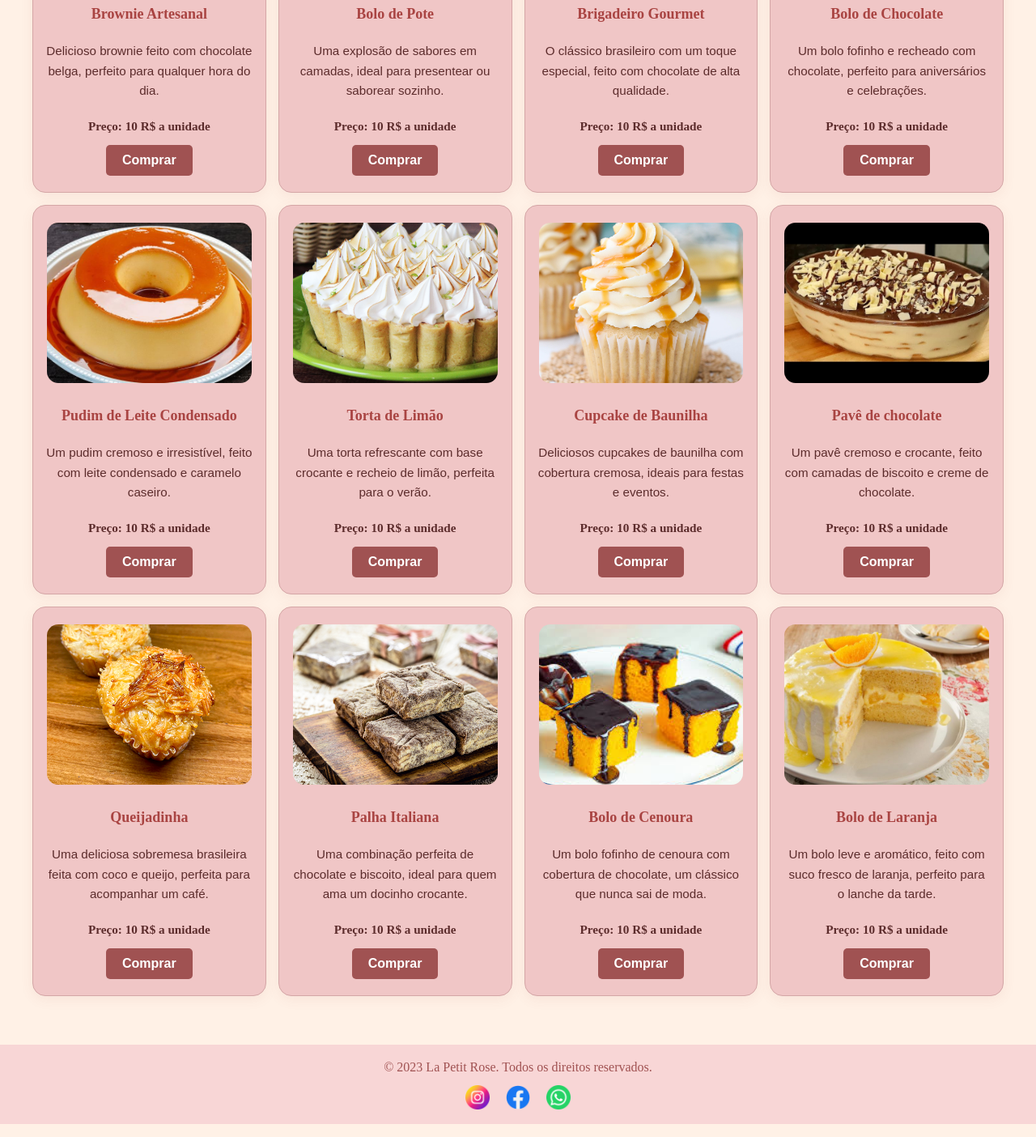
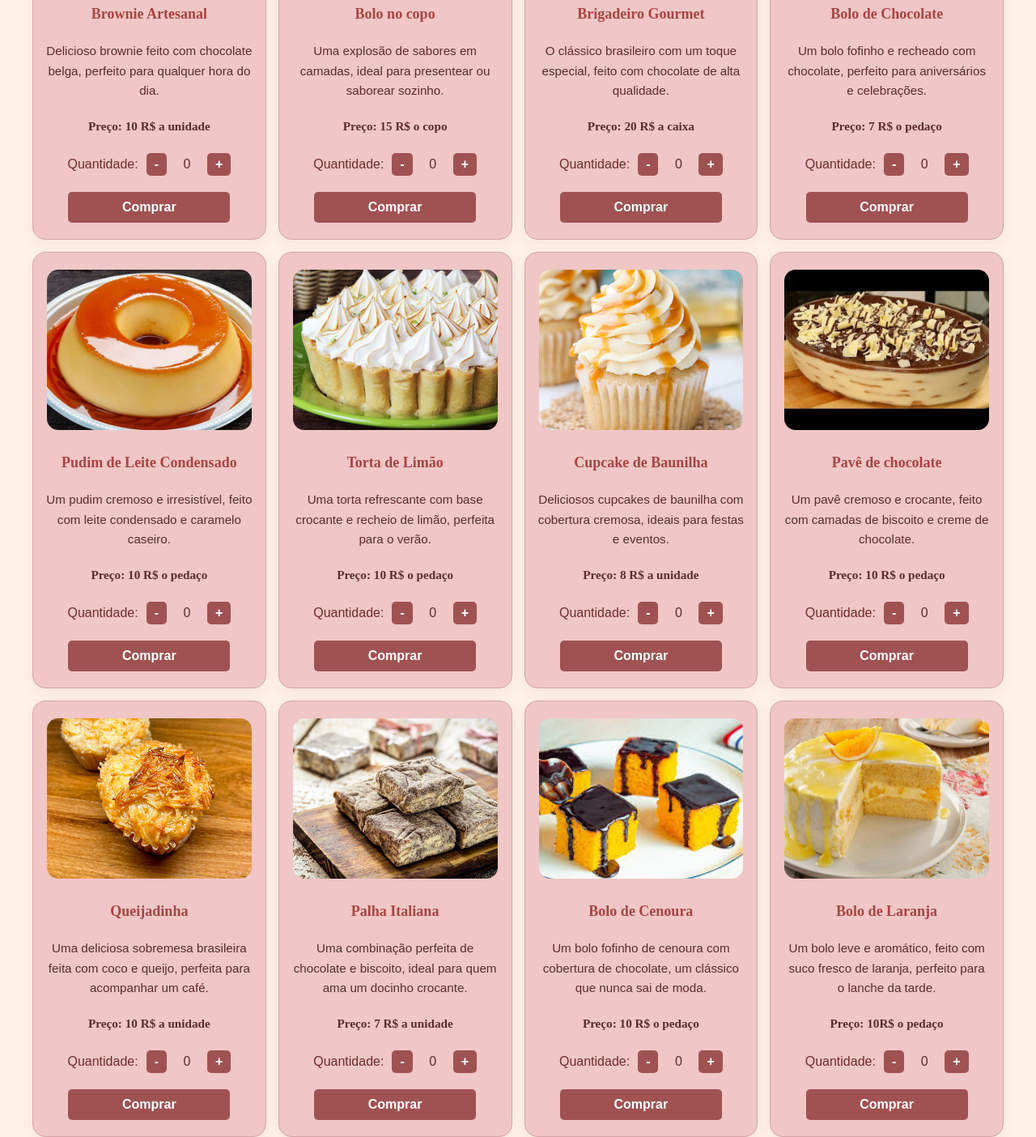
Before and after one commit to raphaelbernardolima/projeto_doceria_la_petit_rose, a plain HTML site: page produtos_la_petit_rose.html in a window 1280 px wide. Shown: the part 536-1940 px from the top of the page at 81% size. Drawn offline with Linux system fonts and the light colour scheme.

Commit message:
Adicionei um seletor de quantidade, arrumei os preços dos produtos, tentei trabalhar na funcionalidade do carrinho, coisa que ainda vou fazer.

```diff
--- a/css/css_produtos_la_petit_rose.css
+++ b/css/css_produtos_la_petit_rose.css
@@ -208,6 +208,32 @@ p {
   font-family: 'playfair-display', serif;
 }
 
+.quantidade-container {
+  display: flex;
+  align-items: center;
+  justify-content: center;
+  gap: 10px;
+  margin: 10px 0;
+}
+.quantidade {
+  font-size: 16px;
+  width: 30px;
+  text-align: center;
+  border: none;
+  background-color: transparent;
+  color: #5c2c2c;
+}
+.botao-quantidade {
+  background-color: #a05252;
+  color: #fff;
+  border: none;
+  padding: 5px 10px;
+  font-size: 16px;
+  font-weight: bold;
+  cursor: pointer;
+  border-radius: 5px;
+  transition: background-color 0.3s ease;
+}
 .botao-comprar {
   background-color: #a05252;
   color: #fff;
@@ -218,6 +244,7 @@ p {
   cursor: pointer;
   border-radius: 5px;
   transition: background-color 0.3s ease;
+  width: 200px;
 }
 
 /*============================
--- a/javascript/java_script_produtos.js
+++ b/javascript/java_script_produtos.js
@@ -28,12 +28,27 @@ botaoLimpar.addEventListener("click", function () {
     });
 });
 
+//Código para funcionalidade de adicionar produtos ao carrinho
+const botaoDiminuirquantidade = document.querySelectorAll('.botao-quantidade');
+botaoDiminuirquantidade.forEach(botao => {
+  botao.addEventListener('click', () => {
+    const quantidadeElemento = botao.parentElement.querySelector('.quantidade');
+    let quantidade = parseInt(quantidadeElemento.textContent);
+    if (botao.textContent === '-' && quantidade > 0) {
+      quantidade--;
+    } else if (botao.textContent === '+') {
+      quantidade++;
+    }
+    quantidadeElemento.textContent = quantidade;
+  });
+});
+// Código para adicionar produtos ao carrinho e salvar no localStorage
 const BotaoComprar = document.querySelectorAll('.botao-comprar');
 
 botoesComprar.forEach(botao => {
   botao.addEventListener('click', () => {
     const nome = botao.parentElement.querySelector('.card-produto').textContent;
-
+    const preco = botao.parentElement.querySelector('.preco').textContent;
     // Recupera carrinho já existente ou cria novo
     let carrinho = JSON.parse(localStorage.getItem('carrinho')) || {};
 
--- a/produtos_la_petit_rose.html
+++ b/produtos_la_petit_rose.html
@@ -40,14 +40,26 @@
         <h2>Brownie Artesanal</h2>
         <p>Delicioso brownie feito com chocolate belga, perfeito para qualquer hora do dia.</p>
         <p class="preco">Preço: 10 R$ a unidade</p>
+        <div class="quantidade-container">
+          <label for="quantidade">Quantidade:</label>
+          <button class="botao-quantidade" onclick="diminuirQuantidade(this)">-</button>
+          <button class="quantidade" disabled>0</button>
+          <button class="botao-quantidade" onclick="aumentarQuantidade(this)">+</button>
+        </div>
         <button class="botao-comprar">Comprar</button>
       </div>
       <!--Card produto 2-->
       <div class="card-produto">
         <img src="/assets/images/bolo_de_pote.webp" alt="Bolo de Pote">
-        <h2>Bolo de Pote</h2>
+        <h2>Bolo no copo</h2>
         <p>Uma explosão de sabores em camadas, ideal para presentear ou saborear sozinho.</p>
-        <p class="preco">Preço: 10 R$ a unidade</p>
+        <p class="preco">Preço: 15 R$ o copo</p>
+         <div class="quantidade-container">
+          <label for="quantidade">Quantidade:</label>
+          <button class="botao-quantidade" onclick="diminuirQuantidade(this)">-</button>
+          <button class="quantidade" disabled>0</button>
+          <button class="botao-quantidade" onclick="aumentarQuantidade(this)">+</button>
+        </div>
         <button class="botao-comprar">Comprar</button>
       </div>
       <!--Card produto 3-->
@@ -55,7 +67,13 @@
         <img src="/assets/images/brigadeiro_gourmet.jpg" alt="Brigadeiro Gourmet">
         <h2>Brigadeiro Gourmet</h2>
         <p>O clássico brasileiro com um toque especial, feito com chocolate de alta qualidade.</p>
-        <p class="preco">Preço: 10 R$ a unidade</p>
+        <p class="preco">Preço: 20 R$ a caixa</p>
+         <div class="quantidade-container">
+          <label for="quantidade">Quantidade:</label>
+          <button class="botao-quantidade" onclick="diminuirQuantidade(this)">-</button>
+          <button class="quantidade" disabled>0</button>
+          <button class="botao-quantidade" onclick="aumentarQuantidade(this)">+</button>
+        </div>
         <button class="botao-comprar">Comprar</button>
       </div>
       <!--Card produto 4-->
@@ -63,7 +81,13 @@
         <img src="/assets/images/bolo-de-chocolate.jpg" alt="Bolo de Chocolate">
         <h2>Bolo de Chocolate</h2>
         <p>Um bolo fofinho e recheado com chocolate, perfeito para aniversários e celebrações.</p>
-        <p class="preco">Preço: 10 R$ a unidade</p>
+        <p class="preco">Preço: 7 R$ o pedaço</p>
+         <div class="quantidade-container">
+          <label for="quantidade">Quantidade:</label>
+          <button class="botao-quantidade" onclick="diminuirQuantidade(this)">-</button>
+          <button class="quantidade" disabled>0</button>
+          <button class="botao-quantidade" onclick="aumentarQuantidade(this)">+</button>
+        </div>
         <button class="botao-comprar">Comprar</button>
       </div>
       <!--Card produto 5-->
@@ -71,7 +95,13 @@
         <img src="/assets/images/pudim_de_leite_condensado.jpg" alt="Pudim de Leite Condensado">
         <h2>Pudim de Leite Condensado</h2>
         <p>Um pudim cremoso e irresistível, feito com leite condensado e caramelo caseiro.</p>
-        <p class="preco">Preço: 10 R$ a unidade</p>
+        <p class="preco">Preço: 10 R$ o pedaço</p>
+         <div class="quantidade-container">
+          <label for="quantidade">Quantidade:</label>
+          <button class="botao-quantidade" onclick="diminuirQuantidade(this)">-</button>
+          <button class="quantidade" disabled>0</button>
+          <button class="botao-quantidade" onclick="aumentarQuantidade(this)">+</button>
+        </div>
         <button class="botao-comprar">Comprar</button>
       </div>
       <!--Card produto 6-->
@@ -79,7 +109,13 @@
         <img src="/assets/images/torta_de_limão.png" alt="Torta de Limão">
         <h2>Torta de Limão</h2>
         <p>Uma torta refrescante com base crocante e recheio de limão, perfeita para o verão.</p>
-        <p class="preco">Preço: 10 R$ a unidade</p>
+        <p class="preco">Preço: 10 R$ o pedaço</p>
+         <div class="quantidade-container">
+          <label for="quantidade">Quantidade:</label>
+          <button class="botao-quantidade" onclick="diminuirQuantidade(this)">-</button>
+          <button class="quantidade" disabled>0</button>
+          <button class="botao-quantidade" onclick="aumentarQuantidade(this)">+</button>
+        </div>
         <button class="botao-comprar">Comprar</button>
       </div>
       <!--Card produto 7-->
@@ -87,7 +123,13 @@
         <img src="/assets/images/cupcake-de-baunilha.jpg" alt="Cupcake de Vanilla">
         <h2>Cupcake de Baunilha</h2>
         <p>Deliciosos cupcakes de baunilha com cobertura cremosa, ideais para festas e eventos.</p>
-        <p class="preco">Preço: 10 R$ a unidade</p>
+        <p class="preco">Preço: 8 R$ a unidade</p>
+         <div class="quantidade-container">
+          <label for="quantidade">Quantidade:</label>
+          <button class="botao-quantidade" onclick="diminuirQuantidade(this)">-</button>
+          <button class="quantidade" disabled>0</button>
+          <button class="botao-quantidade" onclick="aumentarQuantidade(this)">+</button>
+        </div>
         <button class="botao-comprar">Comprar</button>
       </div>
       <!--Card produto 8-->
@@ -95,7 +137,13 @@
         <img src="/assets/images/pave-de-chocolate.jpg" alt="Pavê de Biscoito">
         <h2>Pavê de chocolate</h2>
         <p>Um pavê cremoso e crocante, feito com camadas de biscoito e creme de chocolate.</p>
-        <p class="preco">Preço: 10 R$ a unidade</p>
+        <p class="preco">Preço: 10 R$ o pedaço</p>
+         <div class="quantidade-container">
+          <label for="quantidade">Quantidade:</label>
+          <button class="botao-quantidade" onclick="diminuirQuantidade(this)">-</button>
+          <button class="quantidade" disabled>0</button>
+          <button class="botao-quantidade" onclick="aumentarQuantidade(this)">+</button>
+        </div>
         <button class="botao-comprar">Comprar</button>
       </div>
       <!--Card produto 9-->
@@ -104,6 +152,12 @@
         <h2>Queijadinha</h2>
         <p>Uma deliciosa sobremesa brasileira feita com coco e queijo, perfeita para acompanhar um café.</p>
         <p class="preco">Preço: 10 R$ a unidade</p>
+         <div class="quantidade-container">
+          <label for="quantidade">Quantidade:</label>
+          <button class="botao-quantidade" onclick="diminuirQuantidade(this)">-</button>
+          <button class="quantidade" disabled>0</button>
+          <button class="botao-quantidade" onclick="aumentarQuantidade(this)">+</button>
+        </div>
         <button class="botao-comprar">Comprar</button>
       </div>
       <!--Card produto 10-->
@@ -111,7 +165,13 @@
         <img src="/assets/images/palha-italiana.png" alt="Palha Italiana">
         <h2>Palha Italiana</h2>
         <p>Uma combinação perfeita de chocolate e biscoito, ideal para quem ama um docinho crocante.</p>
-        <p class="preco">Preço: 10 R$ a unidade</p>
+        <p class="preco">Preço: 7 R$ a unidade</p>
+         <div class="quantidade-container">
+          <label for="quantidade">Quantidade:</label>
+          <button class="botao-quantidade" onclick="diminuirQuantidade(this)">-</button>
+          <button class="quantidade" disabled>0</button>
+          <button class="botao-quantidade" onclick="aumentarQuantidade(this)">+</button>
+        </div>
         <button class="botao-comprar">Comprar</button>
       </div>
       <!--Card produto 11-->
@@ -119,7 +179,13 @@
         <img src="/assets/images/bolo_de_cenoura.jpg" alt="Bolo de Cenoura">
         <h2>Bolo de Cenoura</h2>
         <p>Um bolo fofinho de cenoura com cobertura de chocolate, um clássico que nunca sai de moda.</p>
-        <p class="preco">Preço: 10 R$ a unidade</p>
+        <p class="preco">Preço: 10 R$ o pedaço</p>
+         <div class="quantidade-container">
+          <label for="quantidade">Quantidade:</label>
+          <button class="botao-quantidade" onclick="diminuirQuantidade(this)">-</button>
+          <button class="quantidade" disabled>0</button>
+          <button class="botao-quantidade" onclick="aumentarQuantidade(this)">+</button>
+        </div>
         <button class="botao-comprar">Comprar</button>
       </div>
       <!--Card produto 12-->
@@ -127,7 +193,13 @@
         <img src="/assets/images/bolo-de-laranja.jpg" alt="Bolo de Laranja">
         <h2>Bolo de Laranja</h2>
         <p>Um bolo leve e aromático, feito com suco fresco de laranja, perfeito para o lanche da tarde.</p>
-        <p class="preco">Preço: 10 R$ a unidade</p>
+        <p class="preco">Preço: 10R$ o pedaço</p>
+         <div class="quantidade-container">
+          <label for="quantidade">Quantidade:</label>
+          <button class="botao-quantidade" onclick="diminuirQuantidade(this)">-</button>
+          <button class="quantidade" disabled>0</button>
+          <button class="botao-quantidade" onclick="aumentarQuantidade(this)">+</button>
+        </div>
         <button class="botao-comprar">Comprar</button>
       </div>
     </div>
```
Also changed, not shown: carrinho_la_petit_rose.html (+3 -0 lines), css/css_carrinho_la_petit_rose.css (+18 -0 lines), 2 other files.
